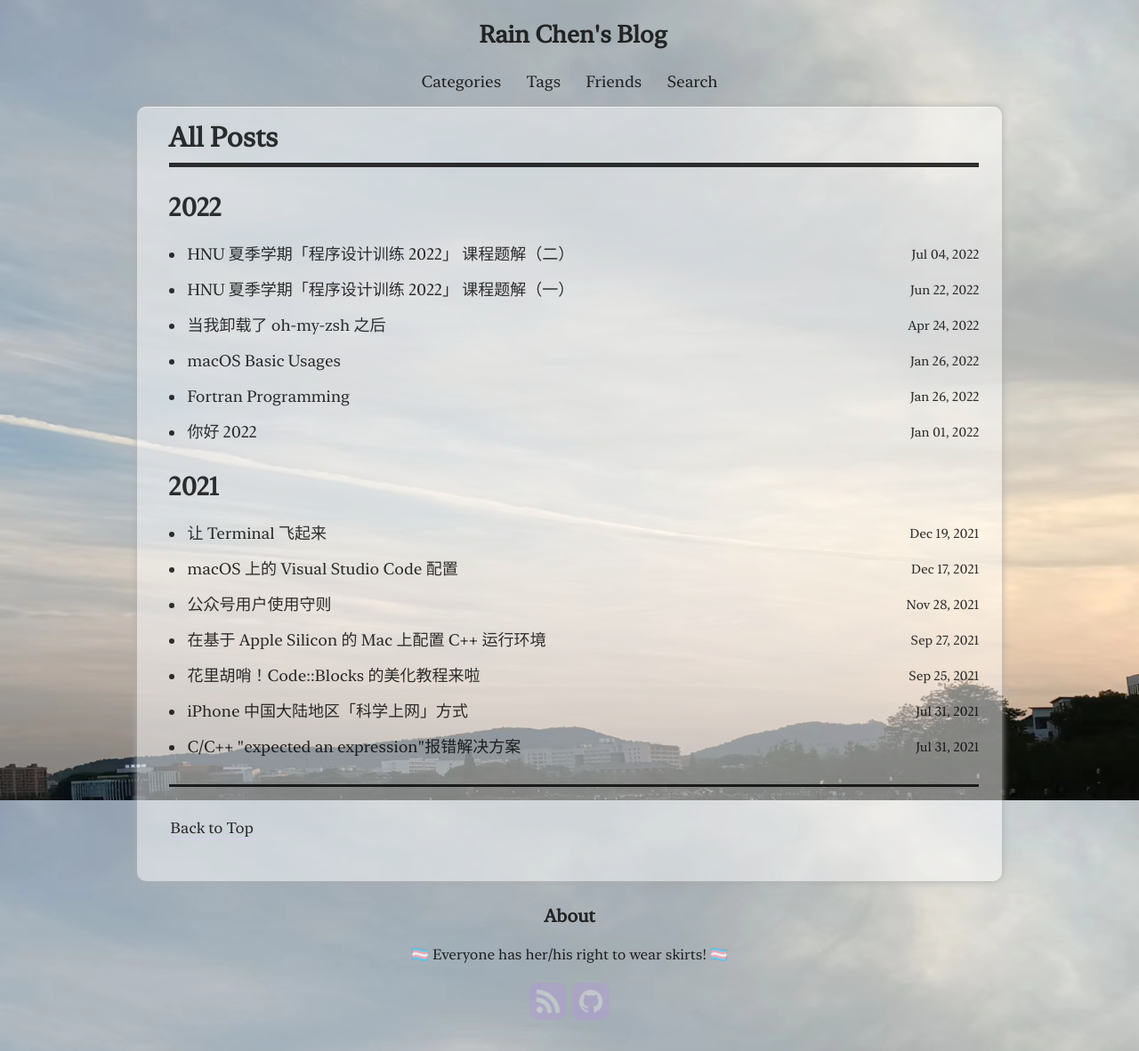
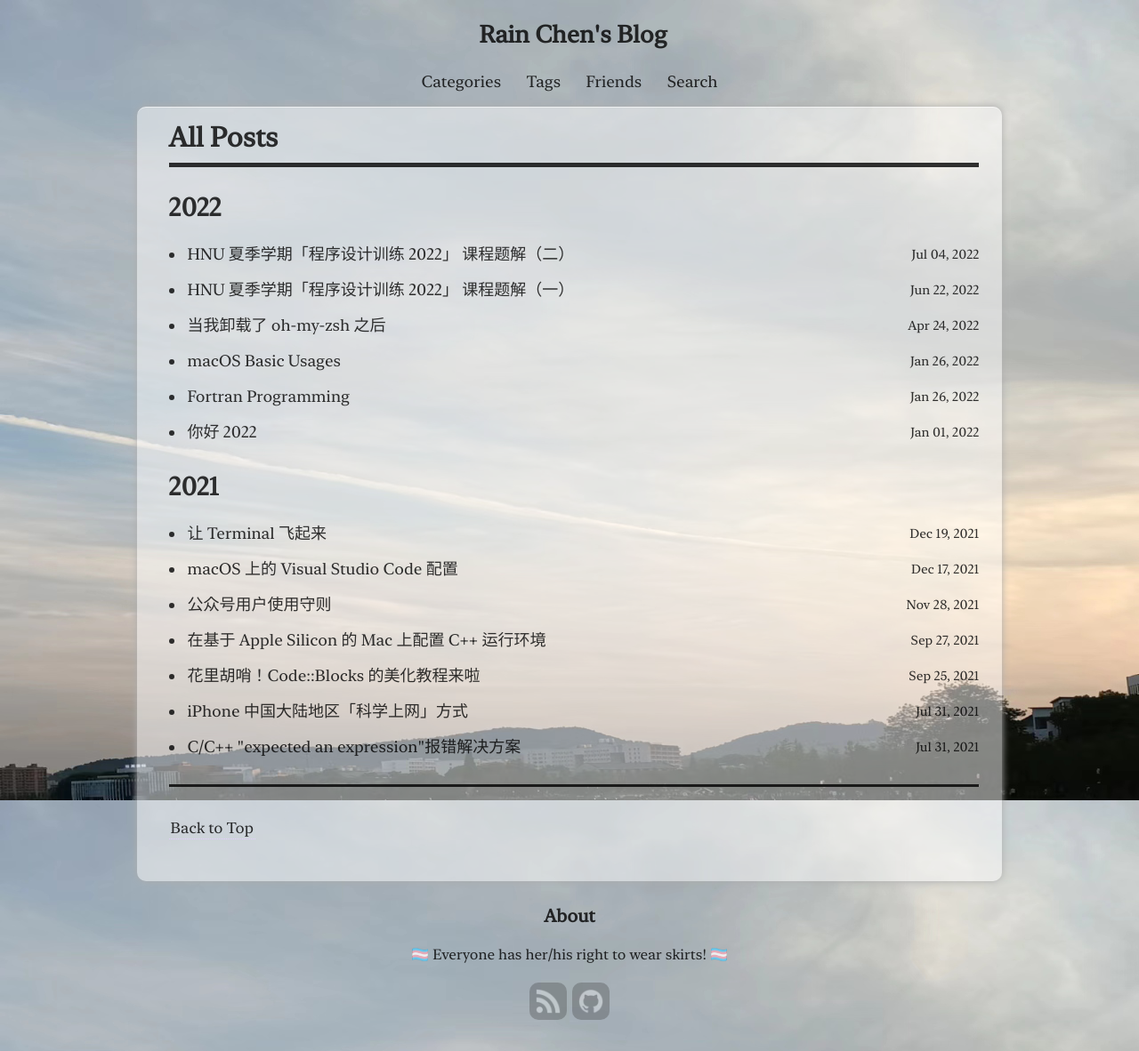
Before and after one commit to Chen-Rain/Chen-Rain.github.io, a Jekyll site: the page built from blog/index.html, in a window 1280 px wide. Shown: the whole page at 89% size. Built offline with Jekyll 4.4.1, drawn with Linux system fonts in a browser that asks for light colours; some web fonts are replaced; comment, search, counter and statistics services are not loaded.

Commit message:
Update _social-icons.scss

```diff
--- a/_sass/simple-texture/common/_social-icons.scss
+++ b/_sass/simple-texture/common/_social-icons.scss
@@ -29,63 +29,63 @@ $size: 48;
     .ico-facebook {
         @include get-ico-image(facebook);
 
-        background-color: #b78ee3;
+        background-color: #3b3b3b;
         border-radius: 10px;
     }
 
     .ico-github {
         @include get-ico-image(github);
 
-        background-color: #b78ee3;
+        background-color: #3b3b3b;
         border-radius: 10px;
     }
 
     .ico-gmail {
         @include get-ico-image(gmail);
 
-        background-color: #b78ee3;
+        background-color: #3b3b3b;
         border-radius: 10px;
     }
 
     .ico-instagram {
         @include get-ico-image(instagram);
 
-        background-color: #b78ee3;
+        background-color: #3b3b3b;
         border-radius: 15px;
     }
 
     .ico-linkedin {
         @include get-ico-image(linkedin);
 
-        background-color: #b78ee3;
+        background-color: #3b3b3b;
         border-radius: 10px;
     }
 
     .ico-rss {
         @include get-ico-image(rss);
 
-        background-color: #b78ee3;
+        background-color: #3b3b3b;
         border-radius: 10px;
     }
 
     .ico-stackoverflow {
         @include get-ico-image(stackoverflow);
 
-        background-color: #b78ee3;
+        background-color: #3b3b3b;
         border-radius: 10px;
     }
 
     .ico-twitter {
         @include get-ico-image(twitter);
 
-        background-color: #b78ee3;
+        background-color: #3b3b3b;
         border-radius: 10px;
     }
 
     .ico-vk {
         @include get-ico-image(vk);
 
-        background-color: #b78ee3;
+        background-color: #3b3b3b;
         border-radius: 10px;
     }
 }
```
